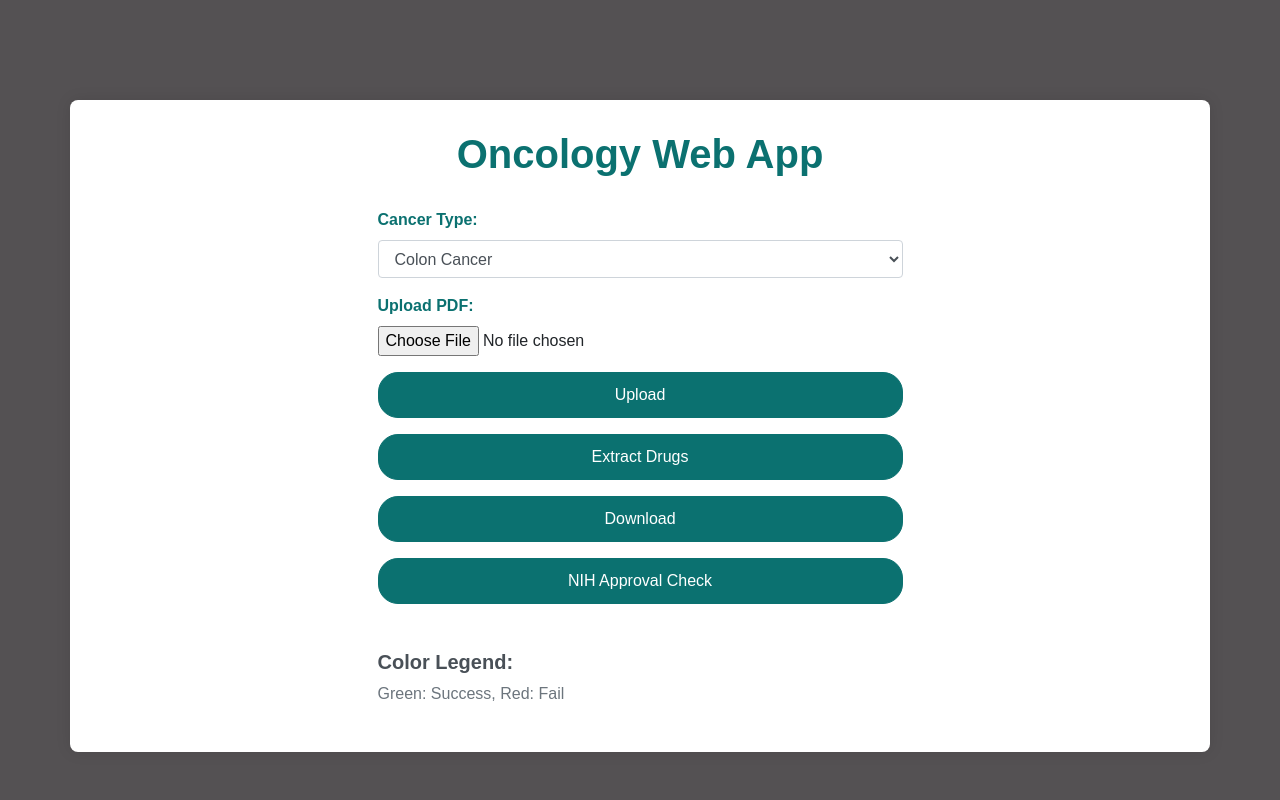
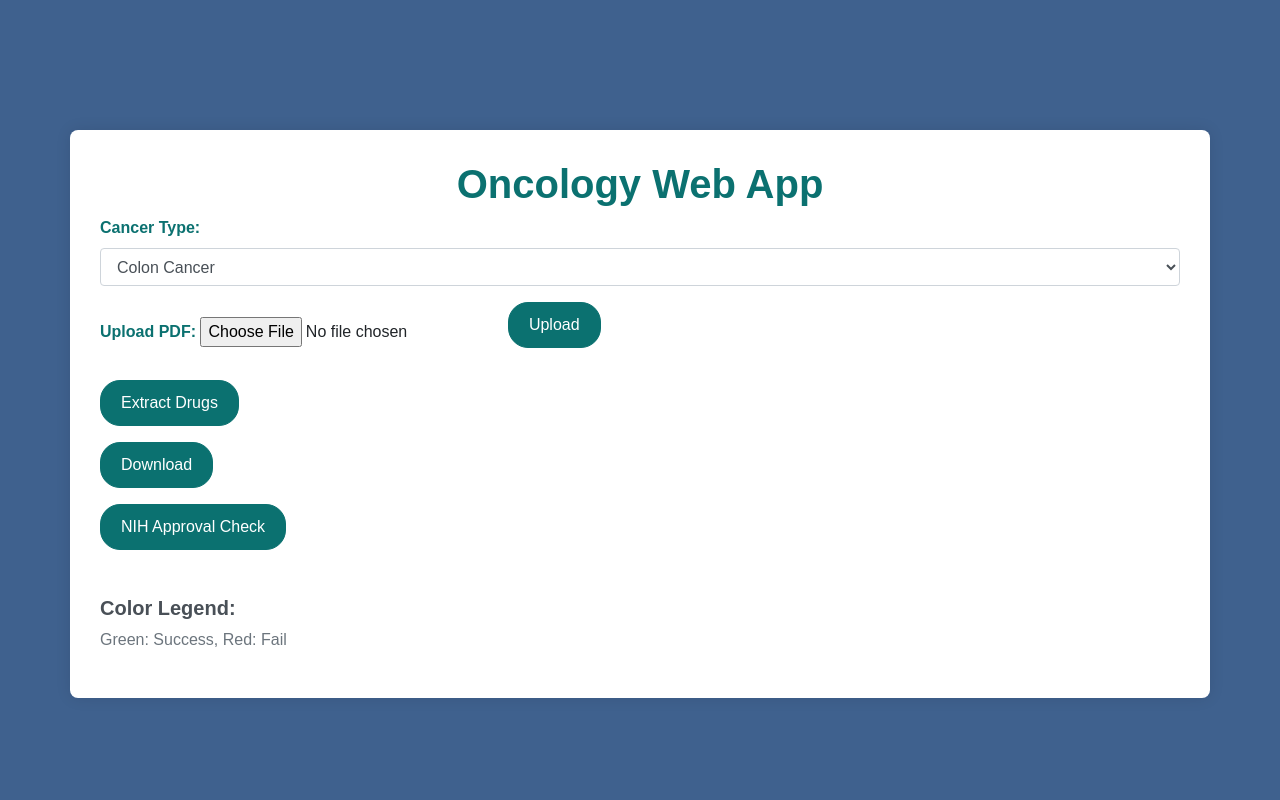
Before and after one commit to Muhammad24Ahmad/Oncology-Web-App-Project, a Flask app: page / in a window 1280 px wide. Run offline with Flask 3, Linux system fonts and the light colour scheme; some libraries are stand-ins or nearby versions.

Commit message:
Initial Commit

```diff
--- a/templates/index.html
+++ b/templates/index.html
@@ -7,13 +7,13 @@
     <link rel="stylesheet" href="https://stackpath.bootstrapcdn.com/bootstrap/4.5.2/css/bootstrap.min.css">
     <style>
         body {
-            background-color: #545153;
+            background-color: #3f618e;
             font-family: Arial, sans-serif;
         }
         .container {
             background-color: #ffffff;
             padding: 30px;
-            margin-top: 100px;
+            margin-top: 130px;
             border-radius: 8px;
             box-shadow: 0px 0px 15px rgba(0, 0, 0, 0.1);
         }
@@ -21,7 +21,6 @@
             color: #0b7170;
             font-weight: bold;
             text-align: center;
-            margin-bottom: 30px;
         }
         .form-group label {
             font-weight: bold;
@@ -33,7 +32,6 @@
             border-radius: 20px;
             padding: 10px 20px;
             font-size: 16px;
-            width: 100%;
         }
         .btn-primary:hover {
             background-color: #0b7170;
@@ -58,8 +56,6 @@
     <h1>Oncology Web App</h1>
 
     <!-- Flash Messages -->
-    <div class="row">
-        <div class="col-12">
     {% with messages = get_flashed_messages(with_categories=true) %}
       {% if messages %}
         <div class="mt-3">
@@ -69,13 +65,9 @@
         </div>
       {% endif %}
     {% endwith %}
-        </div>
-    </div>
 
     <!-- Cancer Type Dropdown -->
     <form action="/" method="POST">
-        <div class="row">
-            <div class="col-md-6 offset-md-3">
         <div class="form-group">
             <label for="carrierType">Cancer Type:</label>
             <select class="form-control" id="carrierType" name="carrierType">
@@ -86,57 +78,33 @@
                 <option>Multiple Myeloma</option>
             </select>
         </div>
-            </div>
-        </div>
     </form>
 
     <!-- Upload Button -->
-    <form action="/upload" method="POST" enctype="multipart/form-data">
-        <div class="row">
-            <div class="col-md-6 offset-md-3">
-                <div class="form-group">
+    <form action="/upload" method="POST" class="form-group" enctype="multipart/form-data">
         <label for="pdf_file">Upload PDF:</label>
-                    <input type="file" class="form-control-file" id="pdf_file" name="pdf_file" accept=".pdf">
-                </div>
+        <input type="file" id="pdf_file" name="pdf_file" accept=".pdf">
         <button type="submit" class="btn btn-primary mb-3">Upload</button>
-            </div>
-        </div>
     </form>
 
     <!-- Extract Drugs Button -->
     <form action="/extract" method="POST">
-        <div class="row">
-            <div class="col-md-6 offset-md-3">
         <button type="submit" class="btn btn-primary mb-3">Extract Drugs</button>
-            </div>
-        </div>
     </form>
 
     <!-- Download Button -->
     <form action="/download" method="POST">
-        <div class="row">
-            <div class="col-md-6 offset-md-3">
         <button type="submit" class="btn btn-primary mb-3">Download</button>
-            </div>
-        </div>
     </form>
 
     <!-- NIH Approval Check Button -->
     <form action="/nih_check" method="POST">
-        <div class="row">
-            <div class="col-md-6 offset-md-3">
         <button type="submit" class="btn btn-primary mb-3">NIH Approval Check</button>
-            </div>
-        </div>
     </form>
 
     <!-- Color Legend -->
-    <div class="row">
-        <div class="col-md-6 offset-md-3">
     <h5>Color Legend:</h5>
     <p>Green: Success, Red: Fail</p>
 </div>
-    </div>
-</div>
 </body>
 </html>
```
Lines whose indentation alone changed are shown as unchanged.
